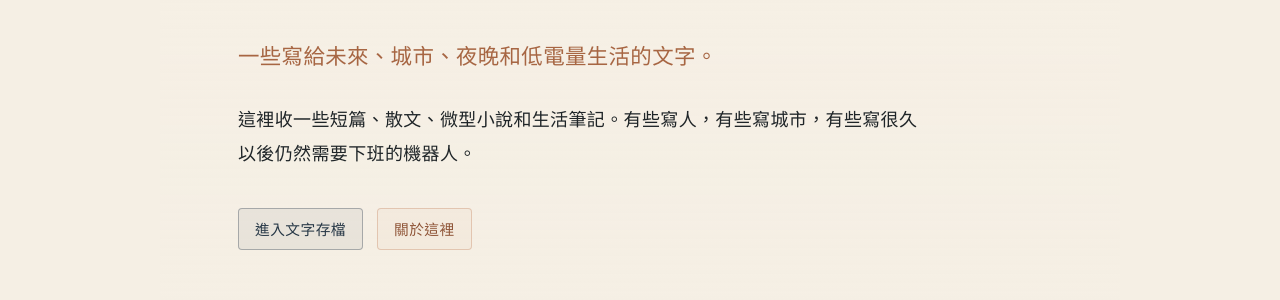
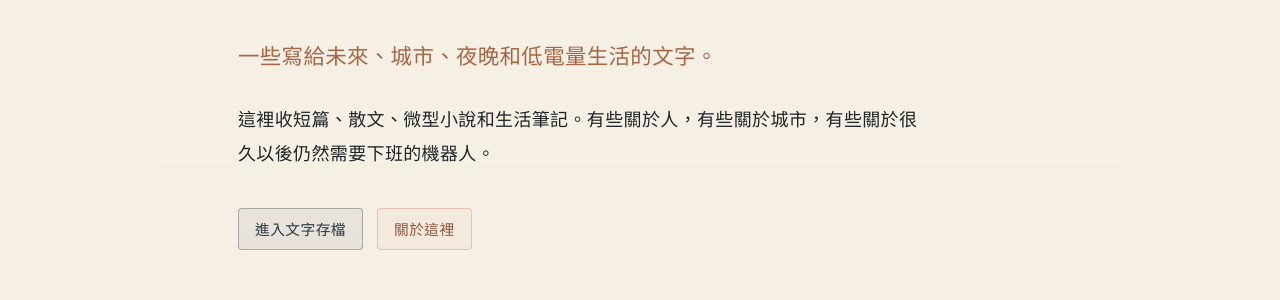
Before and after one commit to angzeli/next-second-sea, a Jekyll site: the page built from index.html, in a window 1280 px wide. Shown: the part 558-858 px from the top of the page. Built offline with Jekyll 4.4.1, drawn with Linux system fonts in a browser that asks for light colours.

Commit message:
Refine header

```diff
--- a/_layouts/home.html
+++ b/_layouts/home.html
@@ -7,7 +7,7 @@ layout: default
   <h1 id="home-title">{{ site.title }}</h1>
   <p class="home-subtitle">{{ site.description }}</p>
   <p class="home-intro">
-    這裡收一些短篇、散文、微型小說和生活筆記。有些寫人，有些寫城市，有些寫很久以後仍然需要下班的機器人。
+    這裡收短篇、散文、微型小說和生活筆記。有些關於人，有些關於城市，有些關於很久以後仍然需要下班的機器人。
   </p>
   <div class="home-actions" aria-label="主要連結">
     <a class="button button-primary" href="{{ '/writing/' | relative_url }}">進入文字存檔</a>
```
